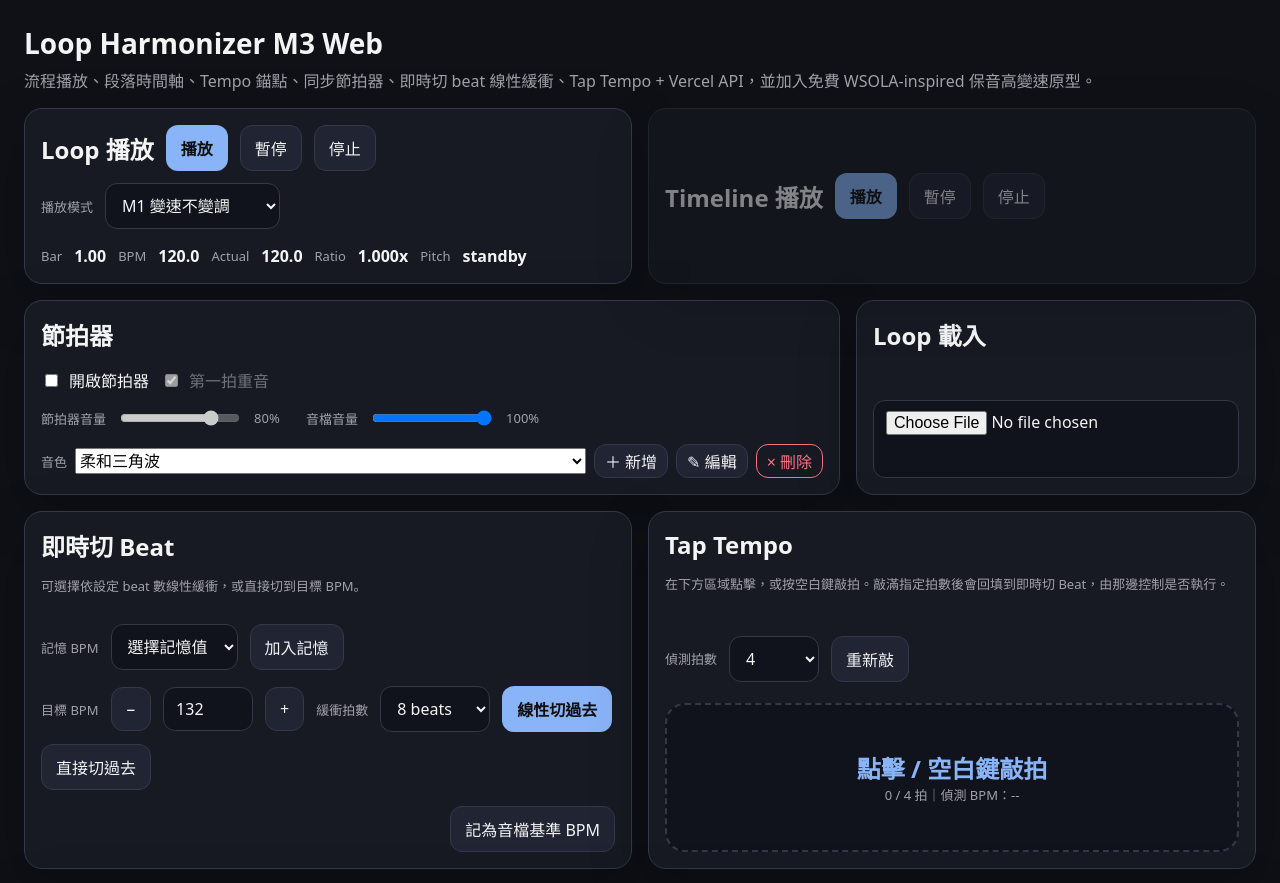
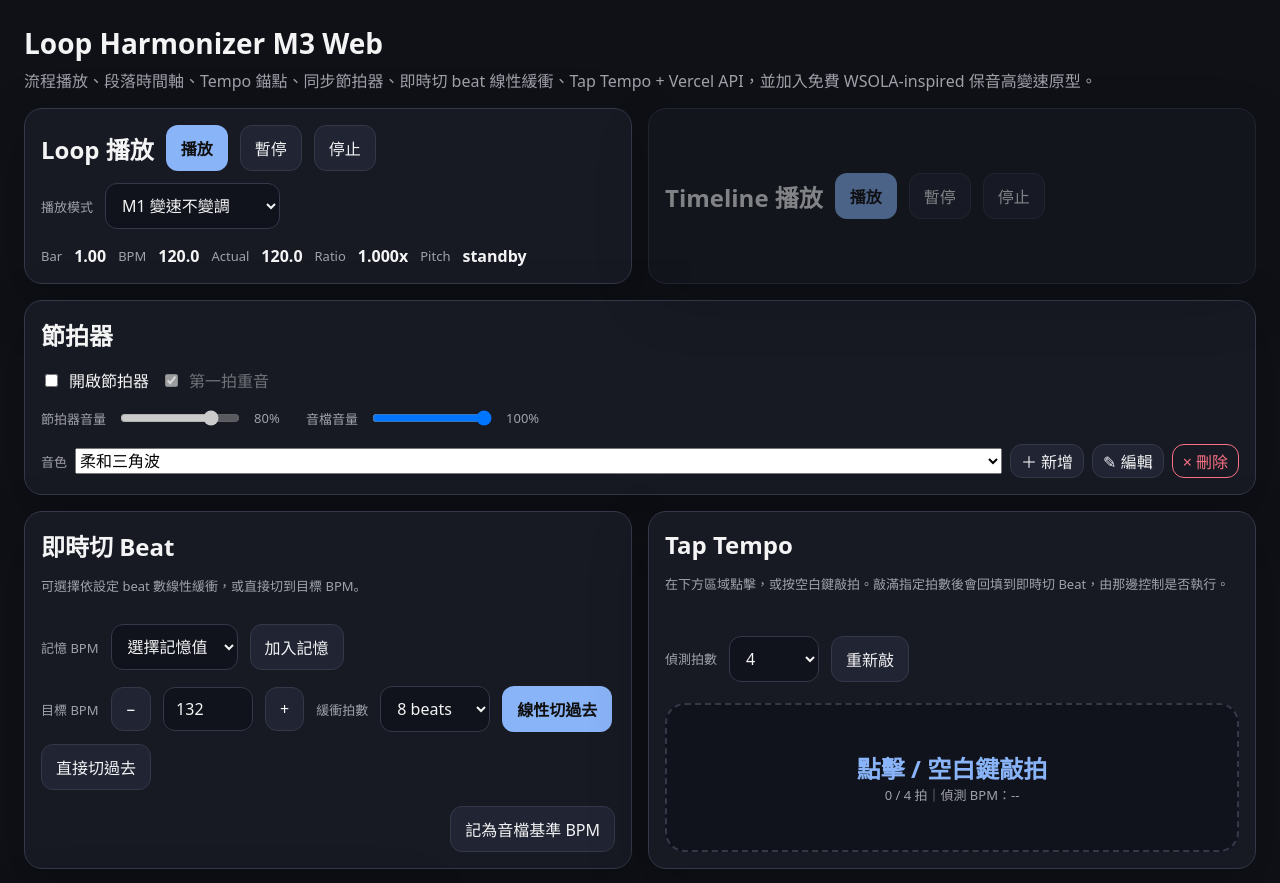
Before and after one commit to vickcn/loop-harmonizer-web, a Next.js app: page / in a window 1280 px wide. Shown: the top 883 px of the page. Built offline with nearby package versions, Linux system fonts and the light colour scheme.

Commit message:
reorder layout: move FileLoader between Timeline and Tempo panels
https://claude.ai/code/session_01N5k7mHQ813KNAp17JgtdcA

```diff
--- a/app/page.tsx
+++ b/app/page.tsx
@@ -174,8 +174,8 @@ export default function Page() {
         />
       </div>
 
-      {/* ── 節拍器 (8) + Loop 載入 (4) ── */}
-      <div className="col-8">
+      {/* ── 節拍器 全幅 ── */}
+      <div className="col-full">
         <MetronomePanel
           enabled={metronomeEnabled}
           accentFirstBeat={metronomeAccent}
@@ -193,16 +193,6 @@ export default function Page() {
           onSoundChange={handleSoundChange}
           onCustomSoundsChange={handleCustomSoundsChange}
           onPreviewSound={handlePreviewSound}
-        />
-      </div>
-      <div className="col-4">
-        <FileLoader
-          audioSource={timeline.audioSource}
-          onFileConfirmed={handleFileConfirmed}
-          onAudioBpmChange={(bpm) => {
-            updateTimeline({ ...timeline, audioSource: { ...timeline.audioSource, userConfirmedBpm: bpm } });
-            setTargetBpm(bpm);
-          }}
         />
       </div>
 
@@ -234,6 +224,18 @@ export default function Page() {
         />
       </div>
 
+      {/* ── Loop 載入 (Timeline 與 Tempo 面板之間) ── */}
+      <div className="col-4">
+        <FileLoader
+          audioSource={timeline.audioSource}
+          onFileConfirmed={handleFileConfirmed}
+          onAudioBpmChange={(bpm) => {
+            updateTimeline({ ...timeline, audioSource: { ...timeline.audioSource, userConfirmedBpm: bpm } });
+            setTargetBpm(bpm);
+          }}
+        />
+      </div>
+
       {/* ── Timeline 全幅 ── */}
       <div className="col-full">
         <TimelineEditor
```
